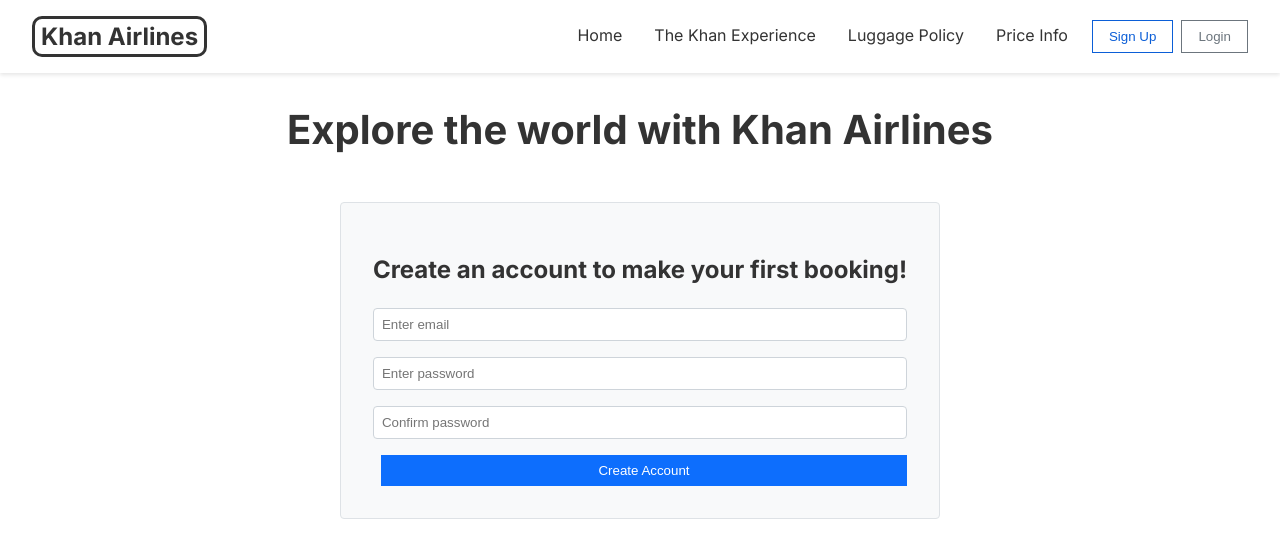
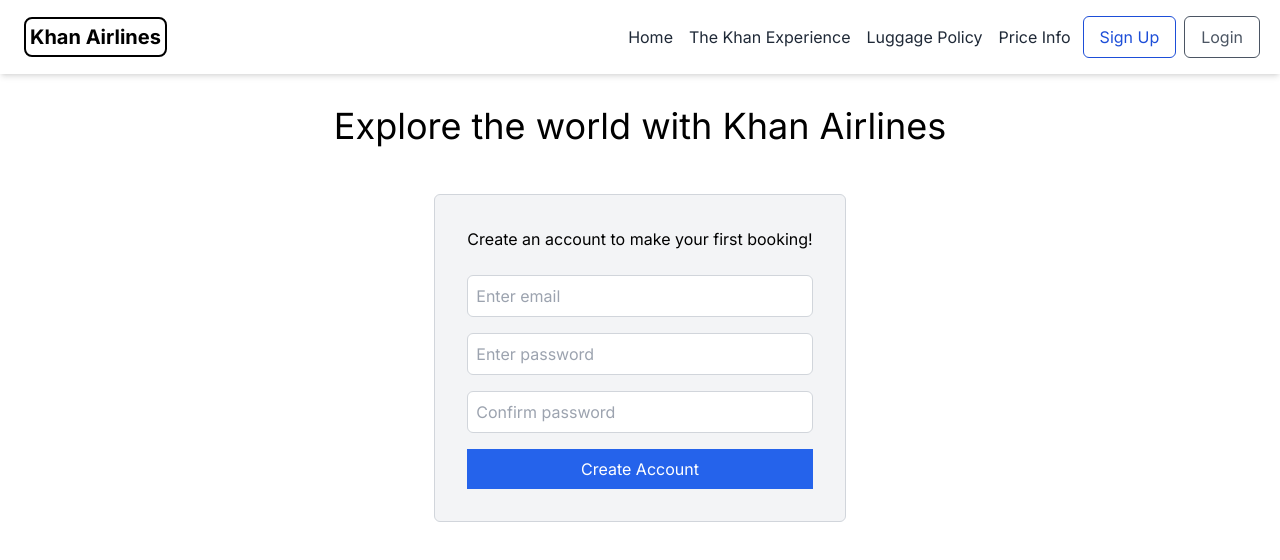
Before and after one commit to YahyaAhmedKhan/db-proj-frontend, a React (Create React App) app: page / in a window 1280 px wide. Shown: the top 560 px of the page. Built offline with nearby package versions, Linux system fonts and the light colour scheme.

Commit message:
removed css and made create functionality barebone

```diff
--- a/package.json
+++ b/package.json
@@ -7,6 +7,7 @@
     "@testing-library/react": "^13.4.0",
     "@testing-library/user-event": "^13.5.0",
     "autoprefixer": "^10.4.16",
+    "axios": "^1.6.1",
     "postcss": "^8.4.31",
     "react": "^18.2.0",
     "react-dom": "^18.2.0",
--- a/src/index.css
+++ b/src/index.css
@@ -1,3 +1,7 @@
+@tailwind base;
+@tailwind components;
+@tailwind utilities;
+
 body {
   margin: 0;
   /* font-family: -apple-system, BlinkMacSystemFont, 'Segoe UI', 'Roboto', 'Oxygen',
--- a/src/login.css
+++ /dev/null
@@ -1,100 +0,0 @@
-.login {
-    /* font-family: 'Arial', sans-serif; */
-    color: #333;
-  }
-
-  .navbar {
-    display: flex;
-    justify-content: space-between;
-    align-items: center; /* This line will vertically center your items */
-    padding: 1rem 2rem;
-    background: #fff;
-    box-shadow: 0 2px 4px rgba(0, 0, 0, 0.1);
-  }
-
-  .navbar-brand {
-    font-weight: bold;
-    font-size: 1.2rem;
-  }
-  .khanair-logo {
-    border-radius: 10px;
-    border-width: 3px;
-    padding: 3px 6px;
-    display: inline-block;
-    /* margin: 5px;  */
-    border-style: solid;
-  }
-
-
-
-  .navbar-menu a {
-    margin: 0 1rem;
-    text-decoration: none;
-    color: #333;
-  }
-
-  .button {
-    padding: 0.5rem 1rem;
-    margin-left: 0.5rem;
-    border: 1px solid #333;
-    background: transparent;
-    cursor: pointer;
-  }
-
-  .signup-button {
-    border-color: #0b5ed7;
-    color: #0b5ed7;
-  }
-
-  .login-button {
-    border-color: #6c757d;
-    color: #6c757d;
-  }
-
-  .main-content {
-    text-align: center;
-    margin-top: 2rem;
-    /* display: flex; */
-    /* flex-direction: row; */
-  }
-
-  .welcome-text h1 {
-    font-size: 2.5rem;
-  }
-
-  .signup-form {
-    display: inline-block;
-    margin-top: 2rem;
-    padding: 2rem;
-    background: #f8f9fa;
-    border: 1px solid #dee2e6;
-    border-radius: 0.25rem;
-  }
-
-  .signup-form h2 {
-    margin-bottom: 1.5rem;
-  }
-
-  .signup-form form {
-    display: flex;
-    flex-direction: column;
-    align-items: stretch;
-  }
-
-  .signup-form input {
-    margin-bottom: 1rem;
-    padding: 0.5rem;
-    border: 1px solid #ced4da;
-    border-radius: 0.25rem;
-  }
-
-  .create-account-button {
-    padding: 0.5rem;
-    border: none;
-    background-color: #0d6efd;
-    color: white;
-  }
-
-  .create-account-button:hover {
-    background-color: #0b5ed7;
-  }
--- a/src/login.js
+++ b/src/login.js
@@ -1,60 +1,53 @@
-import React, { useState } from "react";
-import "./login.css";
+import React, { useState } from 'react';
 
 const Login = () => {
-  const [email, setEmail] = useState("");
-  const [password, setPassword] = useState("");
-  const [confirmPassword, setConfirmPassword] = useState("");
+  const [email, setEmail] = useState('');
+  const [password, setPassword] = useState('');
 
   const handleSubmit = (e) => {
     e.preventDefault();
-    // Add your sign-up logic here
-    console.log("Submitted", { email, password, confirmPassword });
+    console.log('Submitted', { email, password });
   };
 
   return (
-    <div className="login">
-      <div className="navbar">
-        <div className="khanair-logo">
-          <div className="navbar-brand">Khan Airlines</div>
+    <div className='flex flex-col items-center justify-center'>
+      <div className='navbar flex justify-between items-center p-4 bg-white shadow-md w-full'>
+        <div className='khanair-logo inline-block rounded-lg border-2 border-black p-1 mx-2'>
+          <div className='navbar-brand font-bold text-xl'>Khan Airlines</div>
         </div>
 
-        <div className="navbar-menu">
-          <a href="#home">Home</a>
-          <a href="#experience">The Khan Experience</a>
-          <a href="#luggage">Luggage Policy</a>
-          <a href="#pricing">Price Info</a>
-          <button className="button signup-button">Sign Up</button>
-          <button className="button login-button">Login</button>
+        <div className='navbar-menu flex'>
+          <a href='#home' className='mx-2 text-gray-800 no-underline'>Home</a>
+          <a href='#experience' className='mx-2 text-gray-800 no-underline'>The Khan Experience</a>
+          <a href='#luggage' className='mx-2 text-gray-800 no-underline'>Luggage Policy</a>
+          <a href='#pricing' className='mx-2 text-gray-800 no-underline'>Price Info</a>
+          <button className='button signup-button mx-1 border border-blue-700 rounded-md text-blue-700 px-4 py-2'>Sign Up</button>
+          <button className='button login-button mx-1 border border-gray-600 rounded-md text-gray-600 px-4 py-2'>Login</button>
         </div>
       </div>
-      <div className="main-content">
-        <div className="welcome-text" >
-          <h1>Explore the world with Khan Airlines</h1>
+      <div className='main-content text-center mt-8'>
+        <div className='welcome-text'>
+          <h1 className='text-4xl mb-4'>Explore the world with Khan Airlines</h1>
         </div>
-        <div className="signup-form">
-          <form onSubmit={handleSubmit}>
-            <h2>Create an account to make your first booking!</h2>
+        <div className='signup-form inline-block mt-8 p-8 bg-gray-100 border border-gray-300 rounded-md'>
+          <form onSubmit={handleSubmit} className='flex flex-col items-stretch'>
+            <h2 className='mb-6'>Create an account to make your first booking!</h2>
             <input
-              type="email"
-              placeholder="Enter email"
+              type='email'
+              placeholder='Enter email'
               value={email}
               onChange={(e) => setEmail(e.target.value)}
+              className='mb-4 p-2 border border-gray-300 rounded-md'
             />
             <input
-              type="password"
-              placeholder="Enter password"
+              type='password'
+              placeholder='Enter password'
               value={password}
               onChange={(e) => setPassword(e.target.value)}
+              className='mb-4 p-2 border border-gray-300 rounded-md'
             />
-            <input
-              type="password"
-              placeholder="Confirm password"
-              value={confirmPassword}
-              onChange={(e) => setConfirmPassword(e.target.value)}
-            />
-            <button type="submit" className="button create-account-button">
-              Create Account
+            <button type='submit' className='button create-account-button py-2 border-none bg-blue-600 text-white'>
+              Login
             </button>
           </form>
         </div>
--- a/src/sign-up.css
+++ /dev/null
@@ -1,99 +0,0 @@
-.signup {
-    /* font-family: 'Arial', sans-serif; */
-    color: #333;
-  }
-
-  .navbar {
-    display: flex;
-    justify-content: space-between;
-    align-items: center; /* This line will vertically center your items */
-    padding: 1rem 2rem;
-    background: #fff;
-    box-shadow: 0 2px 4px rgba(0, 0, 0, 0.1);
-  }
-
-  .navbar-brand {
-    font-weight: bold;
-    font-size: 1.5rem;
-  }
-  .khanair-logo {
-    border-radius: 10px;
-    border-width: 3px;
-    padding: 3px 6px;
-    display: inline-block;
-    /* margin: 5px;  */
-    border-style: solid;
-  }
-
-
-
-  .navbar-menu a {
-    margin: 0 1rem;
-    text-decoration: none;
-    color: #333;
-  }
-
-  .button {
-    padding: 0.5rem 1rem;
-    margin-left: 0.5rem;
-    border: 1px solid #333;
-    background: transparent;
-    cursor: pointer;
-  }
-
-  .signup-button {
-    border-color: #0b5ed7;
-    color: #0b5ed7;
-  }
-
-  .login-button {
-    border-color: #6c757d;
-    color: #6c757d;
-  }
-
-  .main-content {
-    text-align: center;
-    margin-top: 2rem;
-  }
-
-  .welcome-text h1 {
-    font-size: 2.5rem;
-    margin-bottom: 1rem;
-  }
-
-  .signup-form {
-    display: inline-block;
-    margin-top: 2rem;
-    padding: 2rem;
-    background: #f8f9fa;
-    border: 1px solid #dee2e6;
-    border-radius: 0.25rem;
-  }
-
-  .signup-form h2 {
-    margin-bottom: 1.5rem;
-  }
-
-  .signup-form form {
-    display: flex;
-    flex-direction: column;
-    align-items: stretch;
-  }
-
-  .signup-form input {
-    margin-bottom: 1rem;
-    padding: 0.5rem;
-    border: 1px solid #ced4da;
-    border-radius: 0.25rem;
-  }
-
-  .create-account-button {
-    padding: 0.5rem;
-    border: none;
-    background-color: #0d6efd;
-    color: white;
-  }
-
-  .create-account-button:hover {
-    background-color: #0b5ed7;
-  }
--- a/src/sign-up.js
+++ b/src/sign-up.js
@@ -1,60 +1,90 @@
 import React, { useState } from "react";
-import "./sign-up.css";
+import axios from "axios";
 
 const SignUp = () => {
   const [email, setEmail] = useState("");
   const [password, setPassword] = useState("");
   const [confirmPassword, setConfirmPassword] = useState("");
 
-  const handleSubmit = (e) => {
-    e.preventDefault();
-    // Add your sign-up logic here
-    console.log("Submitted", { email, password, confirmPassword });
+  const handleSubmit = async (values) => {
+    console.log(values);
+    console.log(values.target);
+    console.log(values.target.values);
+    values.preventDefault();
+    const response = await axios.post("http://localhost:5000/accounts", {
+      email: email,
+      password: password,
+    });
+    console.log(response.data);
+
+    console.log("Submitted", { email, password });
   };
 
   return (
-    <div className="signup">
-      <div className="navbar">
-        <div className="khanair-logo">
-          <div className="navbar-brand">Khan Airlines</div>
+    <div className="flex flex-col items-center justify-center">
+      <div className="navbar flex justify-between items-center p-4 bg-white shadow-md w-full">
+        <div className="khanair-logo inline-flex items-center justify-center rounded-lg border-2 border-black p-1 mx-2">
+          <div className="navbar-brand font-bold text-xl">Khan Airlines</div>
         </div>
 
-        <div className="navbar-menu">
-          <a href="#home">Home</a>
-          <a href="#experience">The Khan Experience</a>
-          <a href="#luggage">Luggage Policy</a>
-          <a href="#pricing">Price Info</a>
-          <button className="button signup-button">Sign Up</button>
-          <button className="button login-button">Login</button>
+        <div className="navbar-menu flex items-center">
+          <a href="#home" className="mx-2 text-gray-800 no-underline">
+            Home
+          </a>
+          <a href="#experience" className="mx-2 text-gray-800 no-underline">
+            The Khan Experience
+          </a>
+          <a href="#luggage" className="mx-2 text-gray-800 no-underline">
+            Luggage Policy
+          </a>
+          <a href="#pricing" className="mx-2 text-gray-800 no-underline">
+            Price Info
+          </a>
+          <button className="button signup-button mx-1 border border-blue-700 rounded-md text-blue-700 px-4 py-2">
+            Sign Up
+          </button>
+          <button className="button login-button mx-1 border border-gray-600 rounded-md text-gray-600 px-4 py-2">
+            Login
+          </button>
         </div>
       </div>
-      <div className="main-content">
+
+      <div className="main-content text-center mt-8">
         <div className="welcome-text">
-          <h1>Explore the world with Khan Airlines</h1>
+          <h1 className="text-4xl mb-4">
+            Explore the world with Khan Airlines
+          </h1>
         </div>
-        <div className="signup-form">
-          <form onSubmit={handleSubmit}>
-            <h2>Create an account to make your first booking!</h2>
+        <div className="signup-form inline-block mt-8 p-8 bg-gray-100 border border-gray-300 rounded-md">
+          <form onSubmit={handleSubmit} className="flex flex-col items-stretch">
+            <h2 className="mb-6">
+              Create an account to make your first booking!
+            </h2>
             <input
               type="email"
               placeholder="Enter email"
               value={email}
               onChange={(e) => setEmail(e.target.value)}
+              className="mb-4 p-2 border border-gray-300 rounded-md"
             />
             <input
               type="password"
               placeholder="Enter password"
               value={password}
               onChange={(e) => setPassword(e.target.value)}
+              className="mb-4 p-2 border border-gray-300 rounded-md"
             />
             <input
               type="password"
               placeholder="Confirm password"
-              value={confirmPassword}
-              onChange={(e) => setConfirmPassword(e.target.value)}
+              value={password}
+              onChange={(e) => setPassword(e.target.value)}
+              className="mb-4 p-2 border border-gray-300 rounded-md"
             />
-
-            <button type="submit" className="button create-account-button">
+            <button
+              type="submit"
+              className="button create-account-button py-2 border-none bg-blue-600 text-white"
+            >
               Create Account
             </button>
           </form>
--- a/tailwind.config.js
+++ b/tailwind.config.js
@@ -1,8 +1,10 @@
 /** @type {import('tailwindcss').Config} */
 module.exports = {
-  content: [],
+  content: ["./src/**/*.{js,jsx,ts,tsx}"],
   theme: {
-    extend: {},
+    extend: {
+
+    },
   },
   plugins: [],
-}
+};
```
Also changed, not shown: 1 other file (tests, documents, lock files or other folders).
